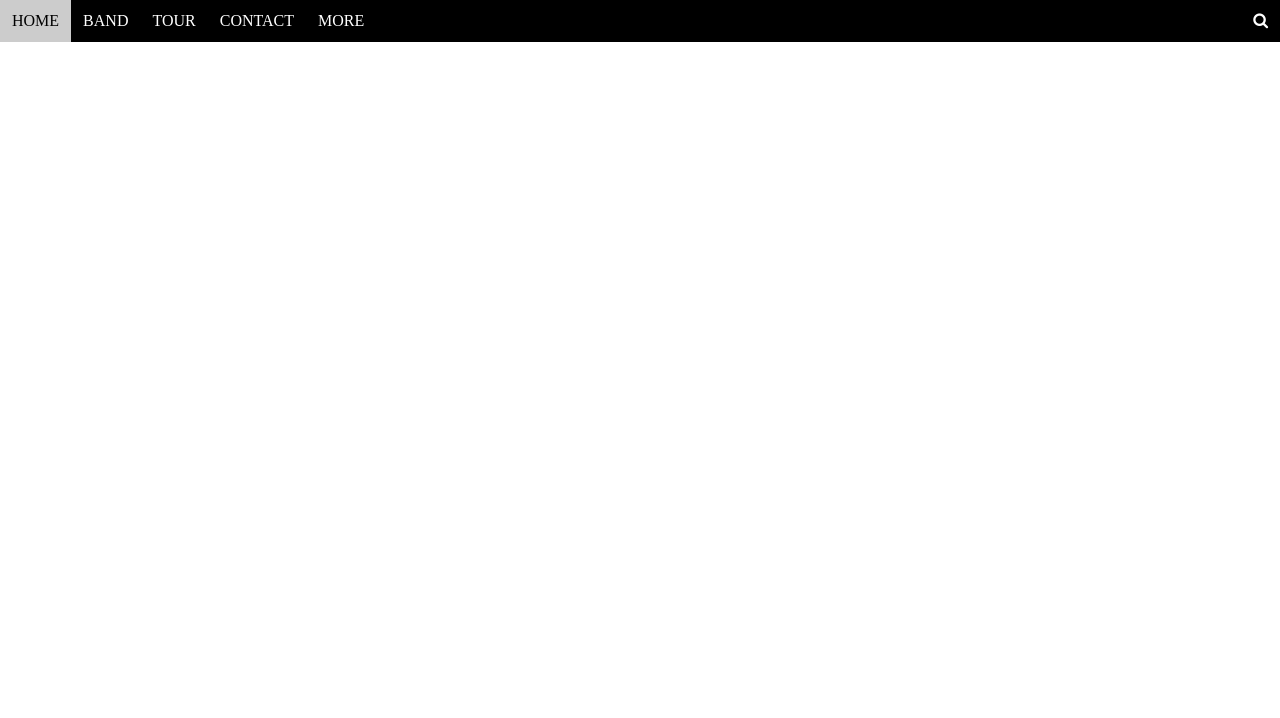
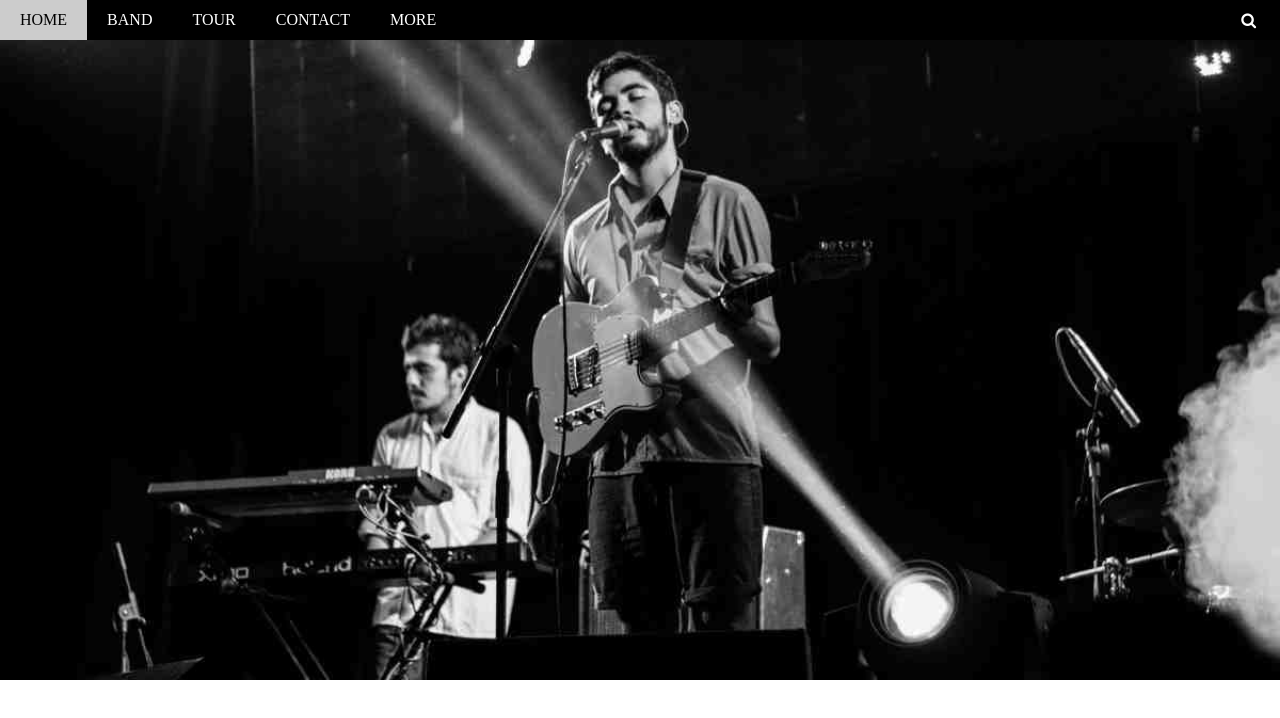
Before and after one commit to booldook/2019-ay-ui-band, a plain HTML site: page index.html in a window 1280 px wide. Drawn offline with Linux system fonts and the light colour scheme.

Commit message:
배너 작업중

```diff
--- a/css/index.css
+++ b/css/index.css
@@ -7,10 +7,15 @@ html, body, div {
 	clear: both;
 }
 
+.img {
+	width: 100%;
+}
+
 
 header {
 	background-color: black;
 	color: white;
+	line-height: 1;
 }
 
 header > nav {
@@ -19,7 +24,8 @@ header > nav {
 
 header > nav > div {
 	float: left;
-	padding: 12px;
+	padding: 12px 20px;
+	cursor: pointer;	/* 커서가 손가락으로 바뀜 */
 }
 
 header > nav > div:hover {
@@ -29,7 +35,8 @@ header > nav > div:hover {
 
 header > span {
 	float: right;
-	padding: 12px;
+	padding: 12px 24px;
+	cursor: pointer;
 }
 
 header > span:hover {
--- a/index.html
+++ b/index.html
@@ -20,5 +20,8 @@
 		<span class="fa fa-search"></span>
 		<div class="clearfix"></div>
 	</header>
+	<section class="banner-wrap">
+		<img src="./img/chicago.jpg" alt="공연사진" class="img">
+	</section>
 </body>
 </html>
```
Also changed, not shown: 2 other files.
